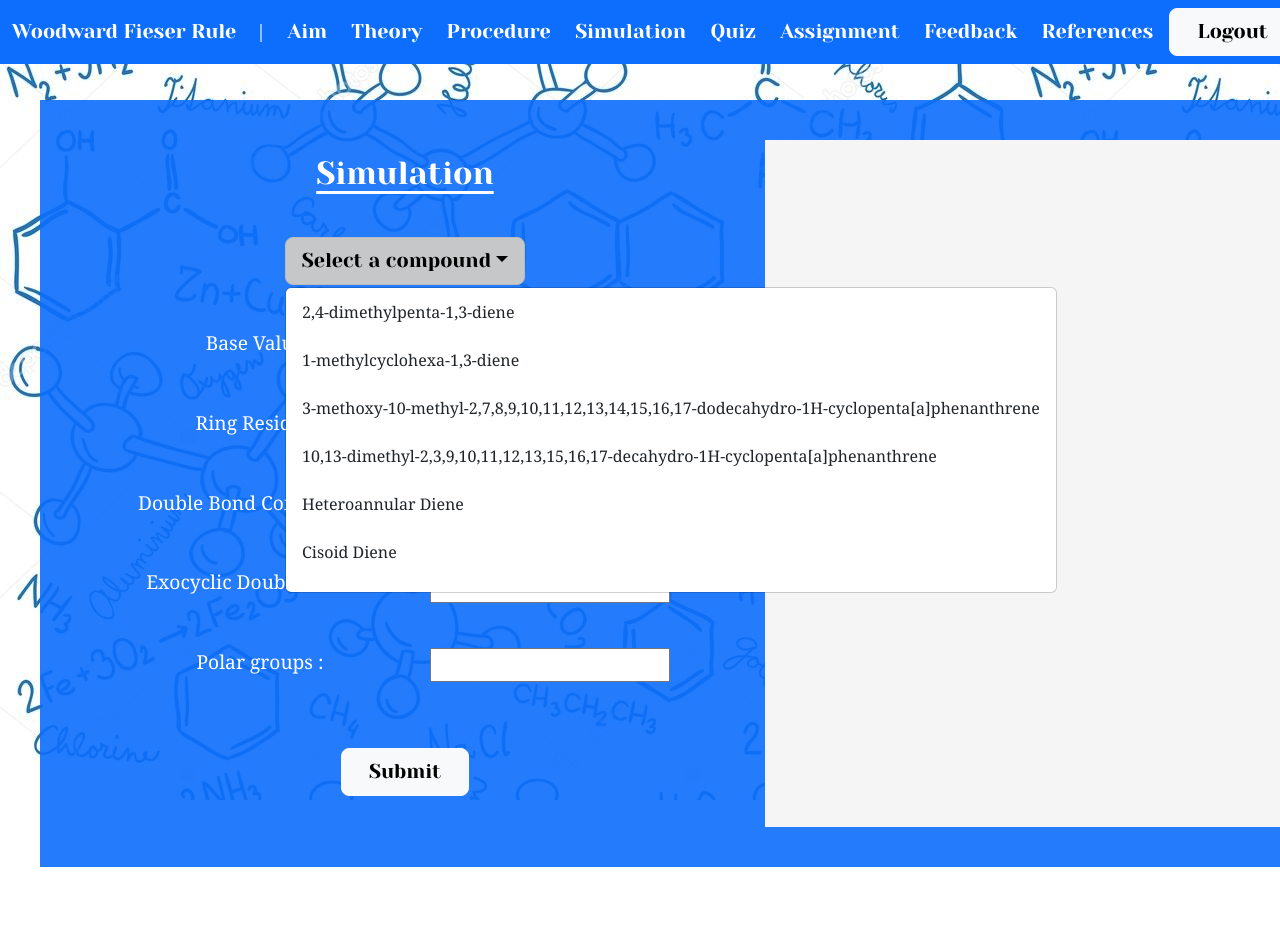
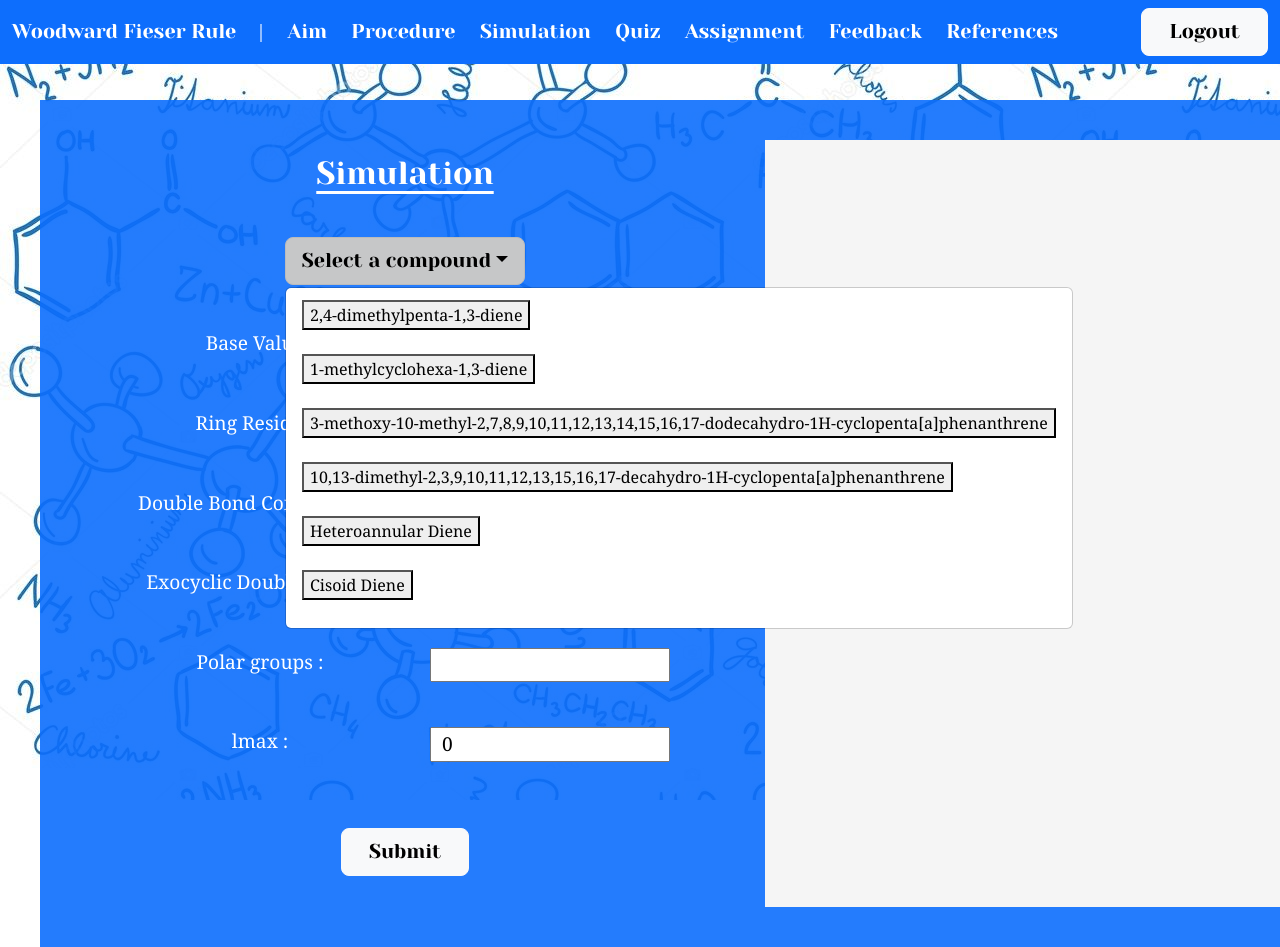
Before and after one commit to arunimabarik75/Woodward-Fieser-Simulation, a React (Create React App) app in the folder woodward-fieser/: page /simulation in a window 1280 px wide. Both pictures are taken after a click on the button "Select a compound". Shown: the top 947 px of the page. Before the commit the page ends 867 px from the top, so only its background shows below. Built offline with nearby package versions, Linux system fonts and the light colour scheme; a web font is replaced by a local one.

Commit message:
Some minor changes remaining

```diff
--- a/woodward-fieser/src/components/CompoundDetails.js
+++ b/woodward-fieser/src/components/CompoundDetails.js
@@ -1,9 +1,21 @@
+import { useState } from 'react';
 import Button from 'react-bootstrap/Button';
 import Col from 'react-bootstrap/Col';
 import Row from 'react-bootstrap/Row';
 import { Container } from 'react-bootstrap';
 
-function CompoundDetails() {
+function CompoundDetails({lmax}) {
+  const [val, setVal] = useState(0);
+  const submitHandler = (e, x)=>{
+    e.preventDefault()
+    // console.log(x)
+    if(Number(x) === Number(lmax)){
+      alert('correct values entered');
+    }
+    else{
+      alert('Incorrect l max found');
+    }
+  }
   return (
     <form><p>
         <Container>
@@ -28,9 +40,14 @@ function CompoundDetails() {
             <Col>Polar groups :</Col>
             <Col><input type='text' name='practicalId'></input></Col>
           </Row><br />
+
+        <Row>
+            <Col>lmax :</Col>
+            <Col><input value={val} onChange={(e) => setVal(e.target.value)}  type='text' name='practicalId'></input></Col>
+          </Row><br />
         </Container>
         <br />
-      <Button variant="light" className='button-text' size='lg' type="submit">
+      <Button variant="light" className='button-text' size='lg' type="submit" onClick={(e) => submitHandler(e, val)}>
         &nbsp;&nbsp;Submit&nbsp;&nbsp;
       </Button>
     </p></form>
--- a/woodward-fieser/src/components/DropdownMenu.js
+++ b/woodward-fieser/src/components/DropdownMenu.js
@@ -1,17 +1,16 @@
 import Dropdown from 'react-bootstrap/Dropdown';
 import DropdownButton from 'react-bootstrap/DropdownButton';
 
-function DropdownMenu() {
+function DropdownMenu({selectedCompound}) {
+
   return (
     <DropdownButton id="dropdown-basic-button" className='button-text' size='lg' variant='light' title="Select a compound">
-      <Dropdown.Item><p className='dropdown'>2,4-dimethylpenta-1,3-diene</p></Dropdown.Item>
-      <Dropdown.Item><p className='dropdown'>1-methylcyclohexa-1,3-diene</p></Dropdown.Item>
-      <Dropdown.Item><p className='dropdown'>3-methoxy-10-methyl-2,7,8,9,10,11,12,13,14,15,16,17-dodecahydro-1H-cyclopenta[a]phenanthrene</p>
-      </Dropdown.Item>
-      <Dropdown.Item><p className='dropdown'>10,13-dimethyl-2,3,9,10,11,12,13,15,16,17-decahydro-1H-cyclopenta[a]phenanthrene</p>
-      </Dropdown.Item>
-      <Dropdown.Item><p className='dropdown'>Heteroannular Diene</p></Dropdown.Item>
-      <Dropdown.Item><p className='dropdown'>Cisoid Diene</p></Dropdown.Item>
+      <Dropdown.Item><p className='dropdown'><button onClick={() => selectedCompound(1)}>2,4-dimethylpenta-1,3-diene</button></p></Dropdown.Item>
+      <Dropdown.Item><p className='dropdown'><button onClick={() => selectedCompound(2)}>1-methylcyclohexa-1,3-diene</button></p></Dropdown.Item>
+      <Dropdown.Item><p className='dropdown'><button onClick={() => selectedCompound(3)}>3-methoxy-10-methyl-2,7,8,9,10,11,12,13,14,15,16,17-dodecahydro-1H-cyclopenta[a]phenanthrene</button></p></Dropdown.Item>
+      <Dropdown.Item><p className='dropdown'><button onClick={() => selectedCompound(5)}>10,13-dimethyl-2,3,9,10,11,12,13,15,16,17-decahydro-1H-cyclopenta[a]phenanthrene</button></p></Dropdown.Item>
+      <Dropdown.Item><p className='dropdown'><button onClick={() => selectedCompound(6)}>Heteroannular Diene</button></p></Dropdown.Item>
+      <Dropdown.Item><p className='dropdown'><button onClick={() => selectedCompound(7)}>Cisoid Diene</button></p></Dropdown.Item>
     </DropdownButton>
   );
 }
--- a/woodward-fieser/src/components/Navigation.js
+++ b/woodward-fieser/src/components/Navigation.js
@@ -26,8 +26,8 @@ function Navigation() {
           >
             <NavLink to='/aim'><Navbar.Brand className='navText'>Aim</Navbar.Brand></NavLink>
             &nbsp;&nbsp;
-            <NavLink to='/theory'><Navbar.Brand className='navText'>Theory</Navbar.Brand></NavLink>
-            &nbsp;&nbsp;
+            {/* <NavLink to='/theory'><Navbar.Brand className='navText'>Theory</Navbar.Brand></NavLink>
+            &nbsp;&nbsp; */}
             <NavLink to='/procedure'><Navbar.Brand className='navText'>Procedure</Navbar.Brand></NavLink>
             &nbsp;&nbsp;
             <NavLink to='/simulation'><Navbar.Brand className='navText'>Simulation</Navbar.Brand></NavLink>
--- a/woodward-fieser/src/pages/Quiz.js
+++ b/woodward-fieser/src/pages/Quiz.js
@@ -1,15 +1,27 @@
-import React from 'react'
+import React, {useState} from 'react';
 import Navigation from '../components/Navigation'
 import './Common.css'
+import Cookies from 'universal-cookie';
+import axios from 'axios';
+const cookie = new Cookies();
+
 
 export default function Quiz() {
+  const [quiz, setquiz] = useState('');
+  const token = cookie.get('token');
+  const api = 'http://localhost:5001/api/project/1'
+  axios.get(api, { headers: {"Authorization" : `Bearer ${token}`} })
+        .then(res => {
+          setquiz(res.data['quiz']);
+        })
   return (
     <div className='experiment-page'>
       <div className='header'>
         <Navigation />
       </div>
       <div className='content'>
-        <h5>Quiz</h5>
+        {/* <h5>Quiz</h5> */}
+        <p dangerouslySetInnerHTML={{__html: quiz}}></p>
       </div>
     </div>
   )
--- a/woodward-fieser/src/pages/Simulation.js
+++ b/woodward-fieser/src/pages/Simulation.js
@@ -1,10 +1,35 @@
-import React from 'react'
+import React, { useState } from 'react'
 import Navigation from '../components/Navigation'
 import './Common.css'
 import CompoundDetails from '../components/CompoundDetails'
 import DropdownMenu from '../components/DropdownMenu'
+import Cookies from 'universal-cookie';
+import axios from 'axios';
+const cookie = new Cookies();
+
 
 export default function Simulation() {
+  const [simulation, setSimulation] = useState();
+  const token = cookie.get('token');
+  const [img, setImg] = useState('')
+  const [lmax, setLmax] = useState('')
+  const selectedCompound = (e) => {
+    e = Number(e)
+    console.log(typeof e);
+
+    const api = 'http://localhost:5001/api/project/1'
+    axios.get(api, { headers: {"Authorization" : `Bearer ${token}`} })
+          .then(res => {
+            setSimulation(res.data['simulation']);
+            console.log(res)
+            console.log(simulation)
+            const lst = simulation[e-1];
+            setImg(lst['img'])
+            setLmax(lst['lmax'])
+            console.log(lst['lmax'])
+          })
+
+  }
   return (
     <div className='experiment-page'>
       <div className='header'>
@@ -14,11 +39,11 @@ export default function Simulation() {
         <div className="left-side">
           <h5>Simulation</h5>
           <br />
-          <DropdownMenu />
+          <DropdownMenu selectedCompound={selectedCompound} />
           <br />
-          <CompoundDetails />
+          <CompoundDetails lmax={lmax} />
         </div>
-        <div className="right-side"></div>
+        <div className="right-side"><p dangerouslySetInnerHTML={{__html: img}}></p></div>
       </div>
     </div>
   )
--- a/woodward-fieser/src/pages/Theory.js
+++ b/woodward-fieser/src/pages/Theory.js
@@ -1,15 +1,32 @@
-import React from 'react'
+import React, {useState} from 'react'
 import Navigation from '../components/Navigation'
 import './Common.css'
+import Cookies from 'universal-cookie';
+import axios from 'axios';
+const cookie = new Cookies();
+
 
 export default function Theory() {
+  const [theory, settheory] = useState('');
+  const token = cookie.get('token');
+  const api = 'http://localhost:5001/api/project/1'
+  axios.get(api, { headers: {"Authorization" : `Bearer ${token}`} })
+        .then(res => {
+          settheory(res.data['theory']);
+            // console.log(res.data);
+        this.setState({
+            items: res.data,  /*set response data in items array*/
+            isLoaded : true,
+            redirectToReferrer: false
+        })})
   return (
     <div className='experiment-page'>
       <div className='header'>
         <Navigation />
       </div>
       <div className='content'>
-      <h5>Theory</h5>
+      {/* <h5>Theory</h5> */}
+      <p dangerouslySetInnerHTML={{__html:theory}}></p>
       </div>
     </div>
   )
```
